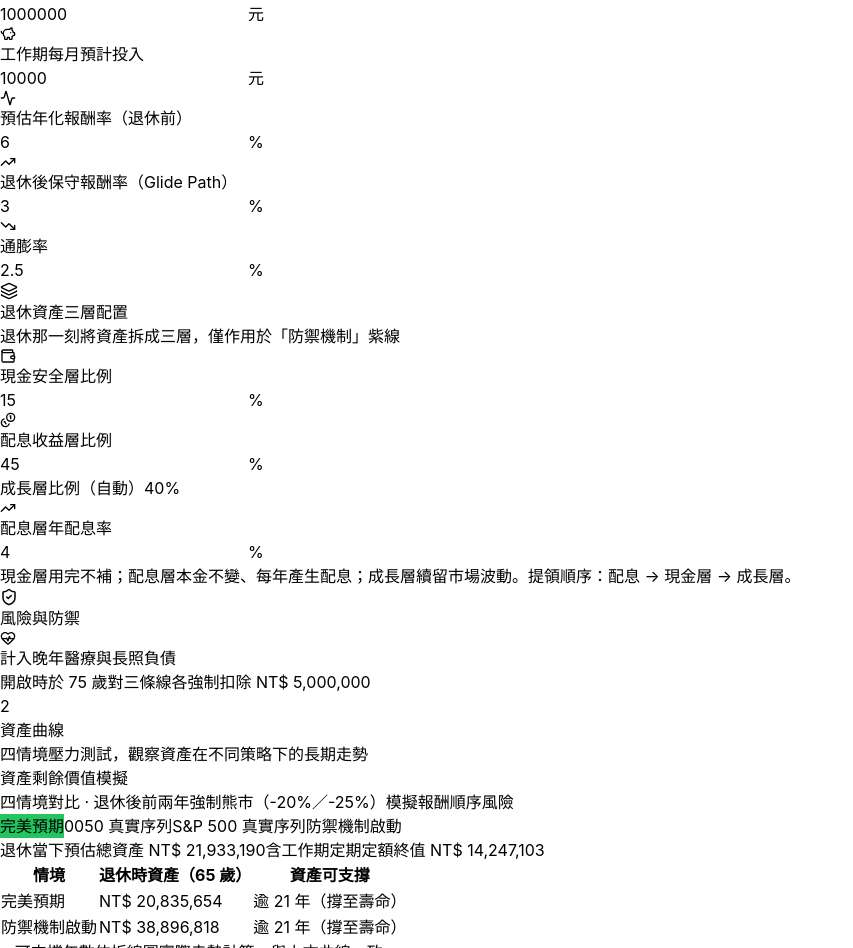
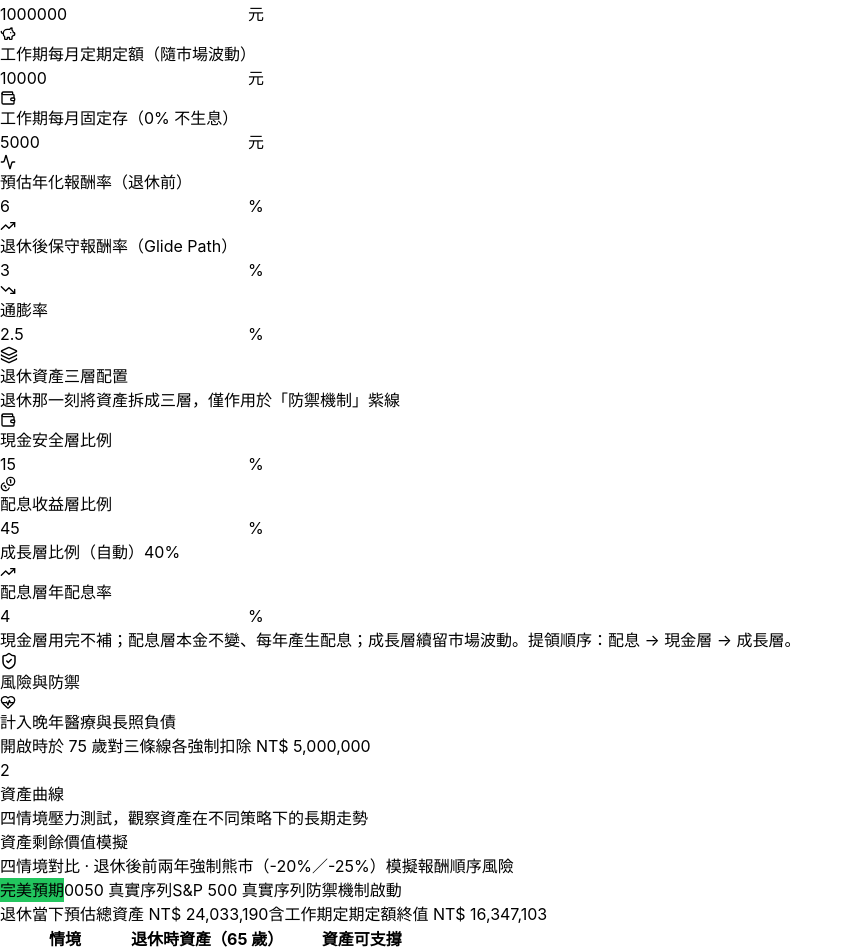
Before and after one commit to wilber8767-ai/retiring, a React (Vite) app in the folder ycc-retirement/: page / in a window 1280 px wide. Shown: the part 904-1852 px from the top of the page, without its empty margins (0-853 px from the left). Built offline with nearby package versions, Linux system fonts and the light colour scheme.

Commit message:
feat: 工作期投入拆成定期定額+固定存

```diff
--- a/ycc-retirement/src/App.jsx
+++ b/ycc-retirement/src/App.jsx
@@ -125,7 +125,8 @@ export default function App() {
 
   const [monthlyExpense, setMonthlyExpense] = useState(50000); // 現值每月生活費
   const [initialFund, setInitialFund] = useState(1000000); // 已有準備金
-  const [monthlyContribution, setMonthlyContribution] = useState(10000); // ★工作期每月投入
+  const [monthlyFixed, setMonthlyFixed] = useState(5000);   // ★每月固定存（0% 不生息）
+  const [monthlyInvest, setMonthlyInvest] = useState(10000); // ★每月定期定額（隨報酬波動）
   const [annualReturn, setAnnualReturn] = useState(6); // 工作期/退休前報酬 %
   const [retireReturn, setRetireReturn] = useState(3); // ★退休後保守報酬率（Glide Path）%
   const [inflation, setInflation] = useState(2.5); // 通膨率 %
@@ -196,16 +197,19 @@ export default function App() {
     // 已有準備金成長到退休年（退休前報酬）
     const initialAtRetire = initialFund * Math.pow(1 + rPre, yearsToRetire);
 
-    // ★工作期定期定額的終值 FV（每月投入，月複利）
+    // ★工作期投入終值：定期定額按月複利成長 + 固定存純累加（0% 不生息）
     const monthlyRate = rPre / 12;
     const months = yearsToRetire * 12;
-    let contributionFV = 0;
+    let investFV = 0;   // 定期定額終值
+    let fixedFV = 0;    // 固定存終值（0%）
     if (months > 0) {
-      contributionFV =
+      investFV =
         monthlyRate === 0
-          ? monthlyContribution * months
-          : monthlyContribution * ((Math.pow(1 + monthlyRate, months) - 1) / monthlyRate);
+          ? monthlyInvest * months
+          : monthlyInvest * ((Math.pow(1 + monthlyRate, months) - 1) / monthlyRate);
+      fixedFV = monthlyFixed * months;
     }
+    const contributionFV = investFV + fixedFV;
 
     // 退休當下總資產
     const fundAtRetire = initialAtRetire + contributionFV;
@@ -260,7 +264,8 @@ export default function App() {
         ? monthlyPension * 12 * Math.pow(1 + inf, yearIndex)
         : 0;
       const netDrawNow = Math.max(0, expenseNow - pensionNow); // 退休後嚴格淨提領
-      const annualContribution = monthlyContribution * 12;
+      const annualInvest = monthlyInvest * 12;   // 定期定額（隨報酬波動）
+      const annualFixed = monthlyFixed * 12;     // 固定存（0% 不生息，純累加）
 
       // 歷史序列報酬
       const histSP = SP500_RETURNS[yearIndex % SP500_RETURNS.length];
@@ -278,7 +283,7 @@ export default function App() {
         const growth = isRetired ? rPost : rPre;
         balPerfect = balPerfect * (1 + growth);
         if (isRetired) balPerfect -= netDrawNow;
-        else balPerfect += annualContribution;
+        else balPerfect += annualInvest + annualFixed;
         if (includeMedical && age === MEDICAL_AGE) balPerfect -= MEDICAL_DEBT;
         if (balPerfect <= 0) { balPerfect = 0; bankruptPerfect = true; ruinPerfect = age; }
       } else balPerfect = 0;
@@ -287,7 +292,7 @@ export default function App() {
       if (!bankruptSP) {
         balSP = balSP * (1 + rSP);
         if (isRetired) balSP -= netDrawNow;
-        else balSP += annualContribution;
+        else balSP += annualInvest + annualFixed;
         if (includeMedical && age === MEDICAL_AGE) balSP -= MEDICAL_DEBT;
         if (balSP <= 0) { balSP = 0; bankruptSP = true; ruinSP = age; }
       } else balSP = 0;
@@ -296,7 +301,7 @@ export default function App() {
       if (!bankrupt0050) {
         bal0050 = bal0050 * (1 + r0050);
         if (isRetired) bal0050 -= netDrawNow;
-        else bal0050 += annualContribution;
+        else bal0050 += annualInvest + annualFixed;
         if (includeMedical && age === MEDICAL_AGE) bal0050 -= MEDICAL_DEBT;
         if (bal0050 <= 0) { bal0050 = 0; bankrupt0050 = true; ruin0050 = age; }
       } else bal0050 = 0;
@@ -305,7 +310,7 @@ export default function App() {
       if (!bankruptDefense) {
         if (!isRetired) {
           // 退休前：單一資產池，與 S&P 基礎相同累積
-          balDefense = balDefense * (1 + rSP) + annualContribution;
+          balDefense = balDefense * (1 + rSP) + annualInvest + annualFixed;
         } else {
           // 退休那一刻：把累積資產拆成三層（只做一次）
           if (!layersInitialized) {
@@ -359,6 +364,7 @@ export default function App() {
     const retireRow = data.find((d) => d.age === retireAge);
     const perfectAtRetire = retireRow ? retireRow.perfect : 0;
     const defenseAtRetire = retireRow ? retireRow.defense : 0;
+    const sp500AtRetire = retireRow ? retireRow.sp500 : 0;
 
     // 可支撐年數：從退休年到該線觸底前；最後一年用「殘值/當年淨提領」估算到月
     const survivalSpan = (lineKey, ruinAge) => {
@@ -395,6 +401,7 @@ export default function App() {
 
     const perfectSpan = survivalSpan("perfect", ruinPerfect);
     const defenseSpan = survivalSpan("defense", ruinDefense);
+    const sp500Span = survivalSpan("sp500", ruinSP);
 
     // ===== 促結區衍生數值 =====
     // 1) 防禦資產多爭取的安全期年數（防禦線破產 − S&P 500 破產，未破產以壽命計）
@@ -419,11 +426,11 @@ export default function App() {
       ruin: { perfect: ruinPerfect, sp500: ruinSP, t0050: ruin0050, defense: ruinDefense },
       spRuinAge, defRuinAge, extraSafeYears,
       guaranteedIncome, marketDependent,
-      perfectAtRetire, defenseAtRetire, perfectSpan, defenseSpan,
+      perfectAtRetire, defenseAtRetire, sp500AtRetire, perfectSpan, defenseSpan, sp500Span,
     };
   }, [
     currentAge, retireAge, lifeAge, monthlyExpense, initialFund,
-    monthlyContribution, annualReturn, retireReturn, inflation,
+    monthlyInvest, monthlyFixed, annualReturn, retireReturn, inflation,
     includePension, monthlyPension, includeMedical,
     cashPct, incomePct, dividendRate,
   ]);
@@ -542,7 +549,8 @@ export default function App() {
                   通膨調整後，退休當年實際約需 <span className="font-semibold text-teal-700">NT$ {fmt(calc.firstYearMonthly)}</span> / 月
                 </p>
                 <NumberInput label="目前已有退休準備金" value={initialFund} setValue={setInitialFund} suffix="元" step={10000} icon={Wallet} />
-                <NumberInput label="工作期每月預計投入" value={monthlyContribution} setValue={setMonthlyContribution} suffix="元" step={1000} icon={PiggyBank} />
+                <NumberInput label="工作期每月定期定額（隨市場波動）" value={monthlyInvest} setValue={setMonthlyInvest} suffix="元" step={1000} icon={PiggyBank} />
+                <NumberInput label="工作期每月固定存（0% 不生息）" value={monthlyFixed} setValue={setMonthlyFixed} suffix="元" step={1000} icon={Wallet} />
                 <NumberInput label="預估年化報酬率（退休前）" value={annualReturn} setValue={setAnnualReturn} suffix="%" step={0.1} icon={Activity} />
                 <NumberInput label="退休後保守報酬率（Glide Path）" value={retireReturn} setValue={setRetireReturn} suffix="%" step={0.1} icon={TrendingUp} />
                 <NumberInput label="通膨率" value={inflation} setValue={setInflation} suffix="%" step={0.1} icon={TrendingDown} />
@@ -659,29 +667,29 @@ export default function App() {
                   <tr className="border-b border-stone-100">
                     <td className="px-4 py-3">
                       <span className="flex items-center gap-2">
-                        <span className="w-3 h-1 rounded-full inline-block" style={{ background: "#22c55e" }} />
-                        完美預期
+                        <span className="w-3 h-1 rounded-full inline-block" style={{ background: "#ef4444" }} />
+                        純股票（無保本）
                       </span>
                     </td>
-                    <td className="px-4 py-3 text-right font-bold text-stone-800">NT$ {fmt(calc.perfectAtRetire)}</td>
-                    <td className="px-4 py-3 text-right font-semibold text-stone-700">
-                      {calc.perfectSpan.reachedLife
-                        ? `逾 ${calc.perfectSpan.years} 年（撐至壽命）`
-                        : `${calc.perfectSpan.years} 年 ${calc.perfectSpan.months} 個月`}
+                    <td className="px-4 py-3 text-right font-bold text-stone-800">NT$ {fmt(calc.sp500AtRetire)}</td>
+                    <td className={`px-4 py-3 text-right font-semibold ${calc.sp500Span.reachedLife ? "text-stone-700" : "text-red-600"}`}>
+                      {calc.sp500Span.reachedLife
+                        ? `逾 ${calc.sp500Span.years} 年（撐至壽命）`
+                        : `${calc.sp500Span.years} 年 ${calc.sp500Span.months} 個月見底`}
                     </td>
                   </tr>
                   <tr>
                     <td className="px-4 py-3">
                       <span className="flex items-center gap-2">
                         <span className="w-3 h-1 rounded-full inline-block" style={{ background: "#9333ea" }} />
-                        防禦機制啟動
+                        股票 + 保本三層
                       </span>
                     </td>
                     <td className="px-4 py-3 text-right font-bold text-stone-800">NT$ {fmt(calc.defenseAtRetire)}</td>
-                    <td className="px-4 py-3 text-right font-semibold text-stone-700">
+                    <td className={`px-4 py-3 text-right font-semibold ${calc.defenseSpan.reachedLife ? "text-teal-700" : "text-red-600"}`}>
                       {calc.defenseSpan.reachedLife
                         ? `逾 ${calc.defenseSpan.years} 年（撐至壽命）`
-                        : `${calc.defenseSpan.years} 年 ${calc.defenseSpan.months} 個月`}
+                        : `${calc.defenseSpan.years} 年 ${calc.defenseSpan.months} 個月見底`}
                     </td>
                   </tr>
                 </tbody>
@@ -783,7 +791,7 @@ export default function App() {
             <button
               onClick={() => navigate("/report", { state: {
                 client: { clientName, clientGender, clientBirth },
-                params: { currentAge, retireAge, lifeAge, monthlyExpense, initialFund, monthlyContribution, annualReturn, retireReturn, inflation, includePension, monthlyPension, includeMedical, cashPct, incomePct, dividendRate },
+                params: { currentAge, retireAge, lifeAge, monthlyExpense, initialFund, monthlyInvest, monthlyFixed, annualReturn, retireReturn, inflation, includePension, monthlyPension, includeMedical, cashPct, incomePct, dividendRate },
                 calc,
               } })}
               className="no-print mt-4 flex items-center justify-center gap-2 border border-teal-700 text-teal-700 hover:bg-teal-50 font-semibold px-5 py-3 rounded-lg transition-colors"
```
